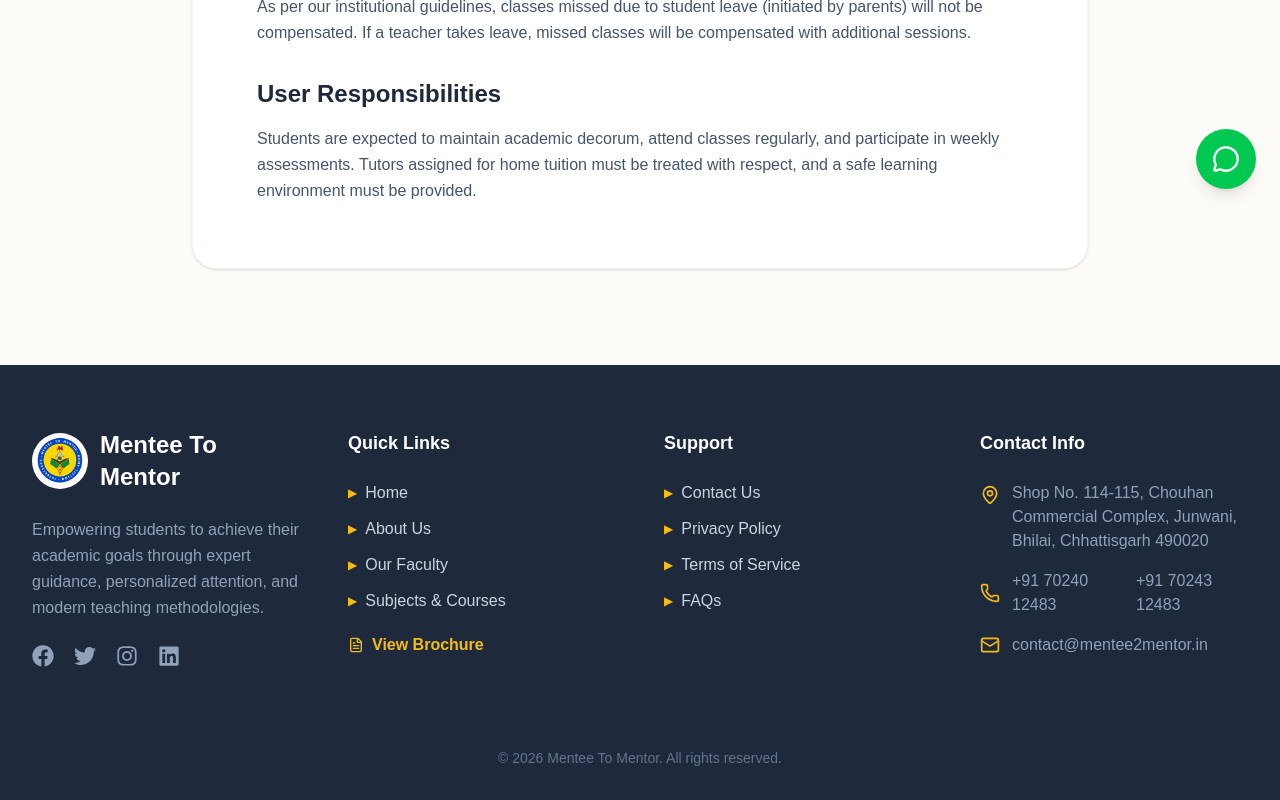
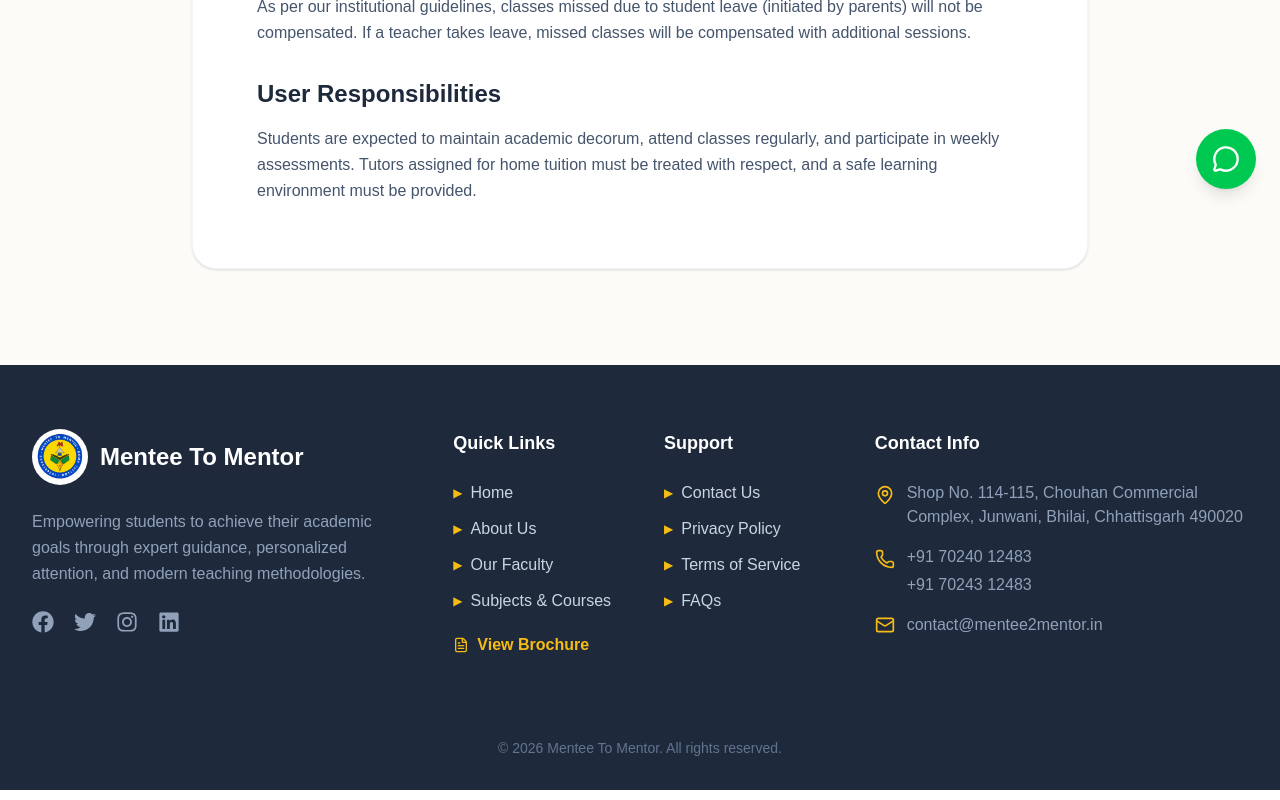
Before and after one commit to JayaantKumar/Desgin, a React (Vite) app: page /terms-of-service in a window 1280 px wide. Shown: the part 587-1387 px from the top of the page. Built offline with nearby package versions, Linux system fonts and the light colour scheme.

Commit message:
feat: enhance index and footer components with improved SEO, accessibility, and social media links

```diff
--- a/index.html
+++ b/index.html
@@ -4,12 +4,41 @@
     <meta charset="UTF-8" />
     <link rel="icon" type="image/png" href="/logo.png" />
     <meta name="viewport" content="width=device-width, initial-scale=1.0" />
-    <title>MENTEE TO MENTOR - HOME TUITION - CLASSROOM COACHING</title>
-    <meta name="description" content="Top-rated tuition center offering expert faculty for home tuition and classroom coaching. Math, Science, and English for all grades." />
-    <meta name="keywords" content="Mentee To Mentor, tuition, home tuition, classroom coaching, expert tutors, math tutor" />
+
+    <title>Mentee To Mentor - Home Tuition & Classroom Coaching</title>
+    <meta name="description" content="Top-rated tuition center offering expert faculty for home tuition and classroom coaching. Mentee To Mentor provides Math, Science, and English for all grades." />
+    <meta name="keywords" content="Mentee To Mentor, home tuition, classroom coaching, Bhilai tuition, best home tutor, Math tutor, Science tutor" />
+    <meta name="author" content="Mentee To Mentor" />
+    <meta name="robots" content="index, follow" />
+
+    <meta property="og:title" content="Mentee To Mentor - Educational Excellence" />
+    <meta property="og:description" content="Empowering students to achieve their academic goals through expert guidance and personalized attention." />
+    <meta property="og:type" content="website" />
+    <meta property="og:url" content="https://mentee2mentor.in/" />
+    <meta property="og:image" content="https://mentee2mentor.in/logo.png" />
   </head>
-  <body class="bg-slate-50 text-slate-800 font-sans antialiased">
+  <body>
+
+    <div style="position: absolute; width: 1px; height: 1px; padding: 0; margin: -1px; overflow: hidden; clip: rect(0, 0, 0, 0); white-space: nowrap; border-width: 0;">
+
+      <h1>Mentee To Mentor Home Tuition</h1>
+      <h2>Expert Classroom Coaching and Home Tutors</h2>
+      <p>Welcome to Mentee To Mentor. We offer the best home tuition and classroom coaching for students.</p>
+
+      <img src="/logo.png" alt="Mentee To Mentor Home Tuition Academy Logo" />
+
+      <nav>
+        <a href="/">Home</a>
+        <a href="/about">About Us</a>
+        <a href="/faculty">Our Faculty</a>
+        <a href="/subjects">Subjects & Courses</a>
+        <a href="/contact">Contact Mentee To Mentor</a>
+      </nav>
+
+    </div>
+
     <div id="root"></div>
     <script type="module" src="/src/main.jsx"></script>
+
   </body>
 </html>
--- a/src/components/Footer.jsx
+++ b/src/components/Footer.jsx
@@ -1,5 +1,5 @@
 import { Link } from "react-router-dom";
-import { Mail, Phone, MapPin, FileText } from "lucide-react"; // Changed Download to FileText icon
+import { Mail, Phone, MapPin, FileText } from "lucide-react";
 import { FaFacebook, FaTwitter, FaInstagram, FaLinkedin } from "react-icons/fa";
 
 export default function Footer() {
@@ -8,27 +8,39 @@ export default function Footer() {
   return (
     <footer className="bg-brand-dark text-slate-300 pt-16 pb-8">
       <div className="max-w-7xl mx-auto px-4 sm:px-6 lg:px-8">
-        <div className="grid grid-cols-1 md:grid-cols-2 lg:grid-cols-4 gap-12 mb-12">
+
+        {/* Desktop Layout Fix: 12-column grid */}
+        <div className="grid grid-cols-1 md:grid-cols-2 lg:grid-cols-12 gap-8 lg:gap-12 mb-12">
 
           {/* Brand & About */}
-          <div>
+          <div className="lg:col-span-4">
             <Link to="/" className="flex items-center gap-3 text-white font-bold text-2xl mb-6">
               <img src="/logo.png" alt="Mentee To Mentor Logo" className="h-14 w-auto bg-white rounded-full p-1" />
               Mentee To Mentor
             </Link>
-            <p className="text-slate-400 leading-relaxed mb-6">
+            <p className="text-slate-400 leading-relaxed mb-6 pr-4">
               Empowering students to achieve their academic goals through expert guidance, personalized attention, and modern teaching methodologies.
             </p>
+
+            {/* UPDATED: Active Social Media Links */}
             <div className="flex space-x-5">
-              <a href="#" className="text-slate-400 hover:text-brand-yellow transition-colors"><FaFacebook size={22} /></a>
-              <a href="#" className="text-slate-400 hover:text-brand-yellow transition-colors"><FaTwitter size={22} /></a>
-              <a href="#" className="text-slate-400 hover:text-brand-yellow transition-colors"><FaInstagram size={22} /></a>
-              <a href="#" className="text-slate-400 hover:text-brand-yellow transition-colors"><FaLinkedin size={22} /></a>
+              <a href="https://www.facebook.com/mentee2mentor" target="_blank" rel="noopener noreferrer" className="text-slate-400 hover:text-brand-yellow transition-colors">
+                <FaFacebook size={22} />
+              </a>
+              <a href="https://x.com/mentee2mentor" target="_blank" rel="noopener noreferrer" className="text-slate-400 hover:text-brand-yellow transition-colors">
+                <FaTwitter size={22} />
+              </a>
+              <a href="#" className="text-slate-400 hover:text-brand-yellow transition-colors">
+                <FaInstagram size={22} />
+              </a>
+              <a href="#" className="text-slate-400 hover:text-brand-yellow transition-colors">
+                <FaLinkedin size={22} />
+              </a>
             </div>
           </div>
 
           {/* Quick Links */}
-          <div>
+          <div className="lg:col-span-2">
             <h3 className="text-white font-semibold text-lg mb-6">Quick Links</h3>
             <ul className="space-y-3">
               <li>
@@ -51,7 +63,6 @@ export default function Footer() {
                   <span className="text-brand-yellow text-xs">▶</span> Subjects & Courses
                 </Link>
               </li>
-              {/* UPDATED: Brochure Link in Footer opens in new tab */}
               <li className="pt-2">
                 <a href="/brochure.pdf" target="_blank" rel="noopener noreferrer" className="text-brand-yellow hover:text-white transition-colors flex items-center gap-2 font-semibold">
                   <FileText size={16} /> View Brochure
@@ -61,7 +72,7 @@ export default function Footer() {
           </div>
 
           {/* Support */}
-          <div>
+          <div className="lg:col-span-2">
             <h3 className="text-white font-semibold text-lg mb-6">Support</h3>
             <ul className="space-y-3">
               <li>
@@ -88,21 +99,25 @@ export default function Footer() {
           </div>
 
           {/* Contact Info */}
-          <div>
+          <div className="lg:col-span-4">
             <h3 className="text-white font-semibold text-lg mb-6">Contact Info</h3>
             <ul className="space-y-4">
               <li className="flex items-start gap-3">
                 <MapPin size={20} className="text-brand-yellow shrink-0 mt-1" />
                 <span className="text-slate-400">Shop No. 114-115, Chouhan Commercial Complex, Junwani, Bhilai, Chhattisgarh 490020</span>
               </li>
-              <li className="flex items-center gap-3">
-                <Phone size={20} className="text-brand-yellow shrink-0" />
-                <span className="text-slate-400">+91 70240 12483</span>
-                <span className="text-slate-400">+91 70243 12483</span>
+
+              <li className="flex items-start gap-3">
+                <Phone size={20} className="text-brand-yellow shrink-0 mt-1" />
+                <div className="flex flex-col space-y-1">
+                  <a href="tel:+917024012483" className="text-slate-400 hover:text-brand-yellow transition-colors">+91 70240 12483</a>
+                  <a href="tel:+917024312483" className="text-slate-400 hover:text-brand-yellow transition-colors">+91 70243 12483</a>
+                </div>
               </li>
+
               <li className="flex items-center gap-3">
                 <Mail size={20} className="text-brand-yellow shrink-0" />
-                <span className="text-slate-400">contact@mentee2mentor.in</span>
+                <a href="mailto:contact@mentee2mentor.in" className="text-slate-400 hover:text-brand-yellow transition-colors">contact@mentee2mentor.in</a>
               </li>
             </ul>
           </div>
```
